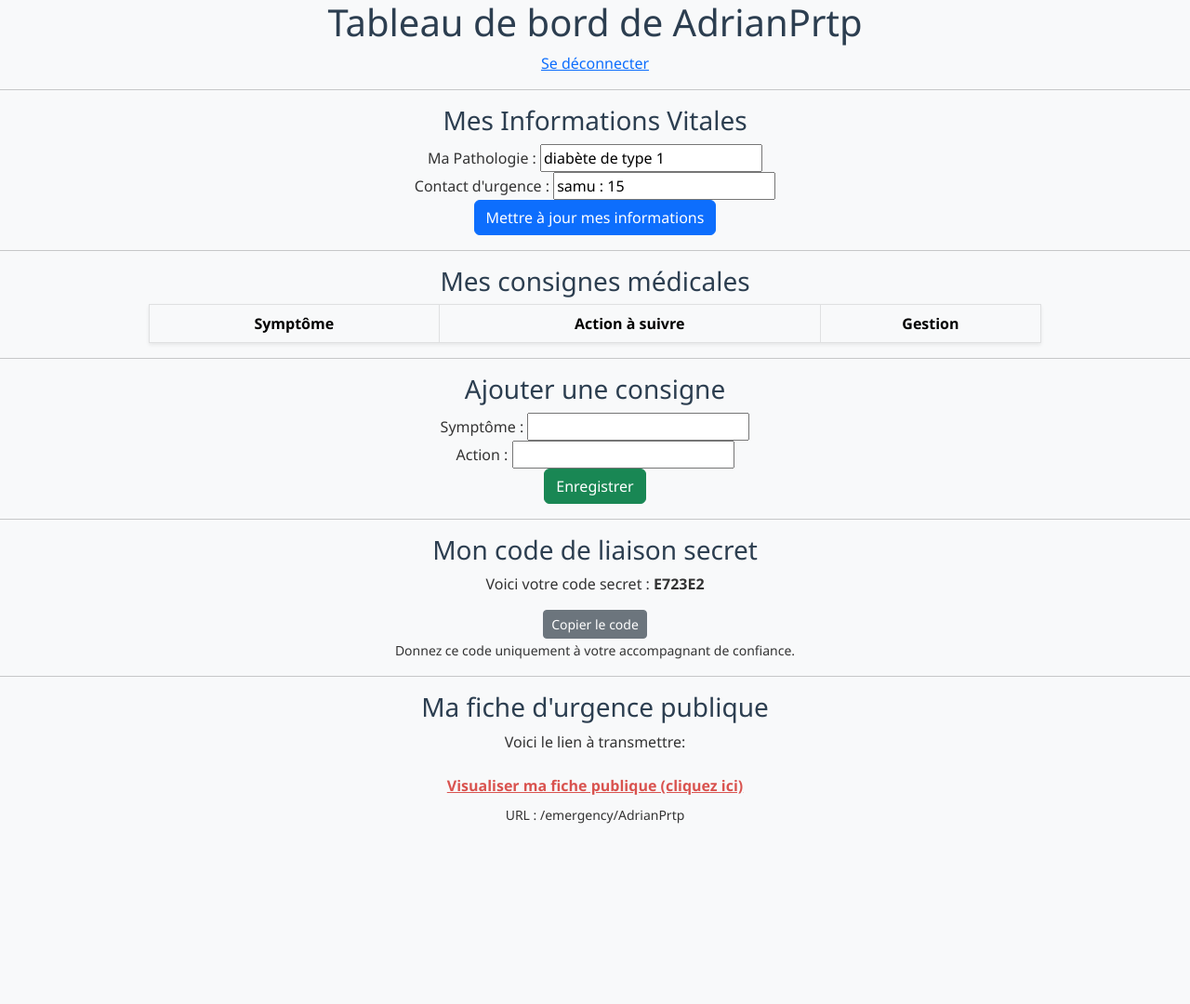
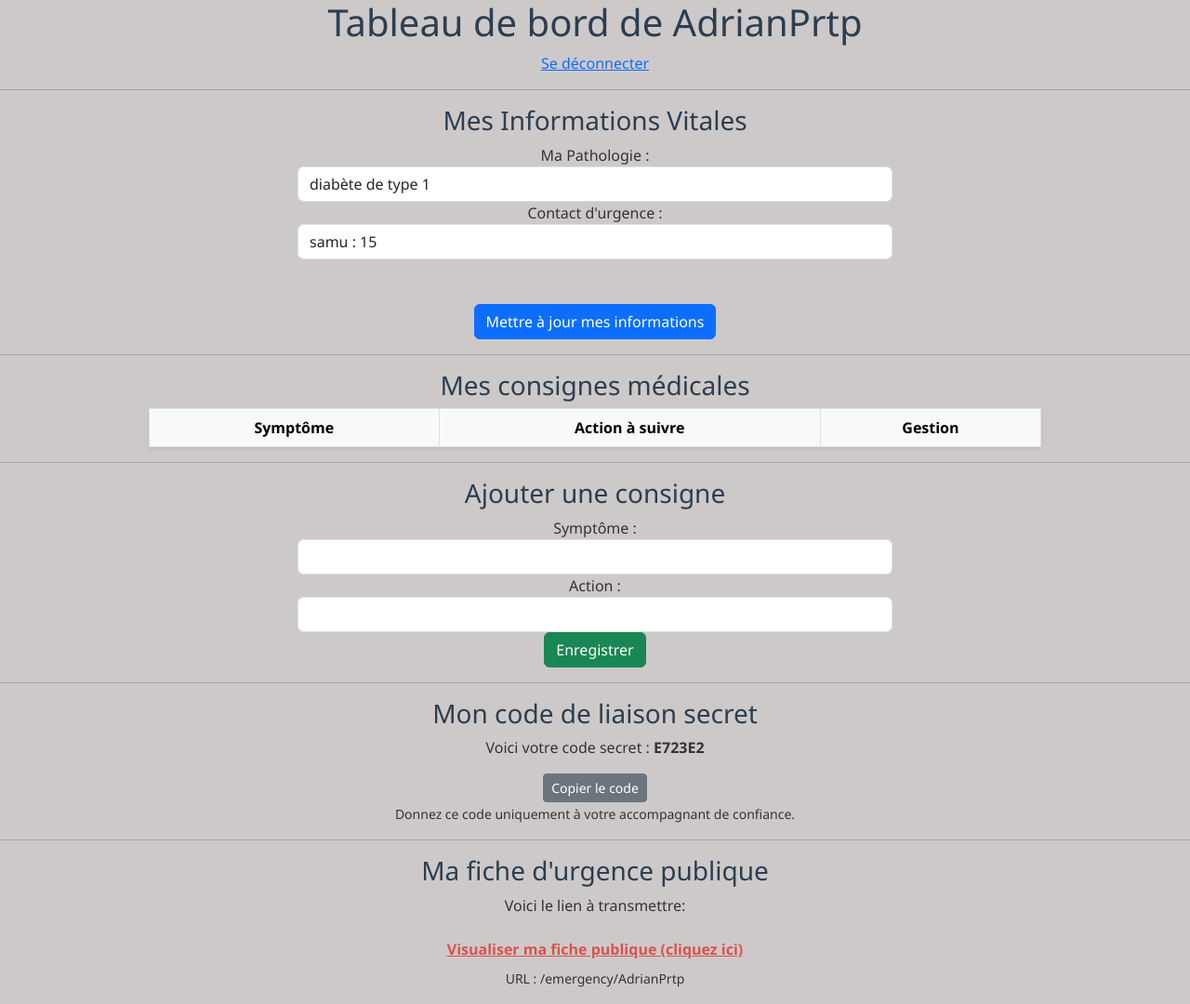
Before and after one commit to AdrianPrtp/PROTOPOPESCU-Adrian---Projet-Web, a Flask app: page /profile in a window 1280 px wide. Shown: the whole page at 93% size. Before the commit the page ends 886 px from the top, so only its background shows below. Run offline with Flask 3, Linux system fonts and the light colour scheme; a user stored in the database is signed in; data comes from the database, SQL or seed files in the repository; both versions use the stored data as it was after the commit; data that the repository does not hold is empty.

Commit message:
continuation

```diff
--- a/templates/emergency_view.html
+++ b/templates/emergency_view.html
@@ -8,7 +8,7 @@
     <style>
         body {
             font-family: 'Segoe UI', Roboto, Helvetica, Arial, sans-serif;
-            background-color: #f8f9fa;
+            background-color: #cec9c9;
             color: #333;
         }
         h1, h2, h3 { color: #2c3e50; }
--- a/templates/helper_dashboard.html
+++ b/templates/helper_dashboard.html
@@ -8,7 +8,7 @@
     <style>
         body {
             font-family: 'Segoe UI', Roboto, Helvetica, Arial, sans-serif;
-            background-color: #f8f9fa;
+            background-color: #cec9c9;
             color: #333;
         }
         h1, h2, h3 { color: #2c3e50; }
@@ -28,11 +28,11 @@
         <form action="/link-patient" method="POST">
             <p>
                 <label>Nom d'utilisateur du patient :</label><br>
-                <input type="text" name="patient_username" placeholder="Ex: tititoto123" required>
+                <input type="text" name="patient_username" class="form-control mx-auto w-50"placeholder="Ex: tititoto123" required>
             </p>
             <p>
                 <label>Code secret de liaison :</label><br>
-                <input type="text" name="secret_key" placeholder="Ex: A1B2C3" required>
+                <input type="text" name="secret_key" class="form-control mx-auto w-50" placeholder="Ex: A1B2C3" required>
             </p>
             <button type="submit" class="btn btn-primary">Lier ce patient à mon compte</button>
         </form>
--- a/templates/index.html
+++ b/templates/index.html
@@ -9,7 +9,7 @@
     <style>
         body {
             font-family: 'Segoe UI', Roboto, Helvetica, Arial, sans-serif;
-            background-color: #f8f9fa;
+            background-color: #cec9c9;
             color: #333;
         }
         h1, h2, h3 { color: #2c3e50; }
--- a/templates/login.html
+++ b/templates/login.html
@@ -8,7 +8,7 @@
     <style>
         body {
             font-family: 'Segoe UI', Roboto, Helvetica, Arial, sans-serif;
-            background-color: #f8f9fa;
+            background-color: #cec9c9;
             color: #333;
         }
         h1, h2, h3 { color: #2c3e50; }
@@ -21,11 +21,11 @@
     <form action="/do-login" method="POST">
         <p>
             <label>Nom d'utilisateur :</label><br>
-            <input type="text" name="username" required placeholder="Ex: tititoto123">
+            <input type="text" name="username"  placeholder="Ex: tititoto123" class="form-control mx-auto w-50" required>
         </p>
         <p>
             <label>Mot de passe :</label><br>
-            <input type="password" name="password" required>
+            <input type="password" name="password" class="form-control mx-auto w-50" required>
         </p>
         <button type="submit" class="btn btn-primary">Se connecter</button>
     </form>
--- a/templates/own_profile.html
+++ b/templates/own_profile.html
@@ -8,7 +8,7 @@
     <style>
         body {
             font-family: 'Segoe UI', Roboto, Helvetica, Arial, sans-serif;
-            background-color: #f8f9fa;
+            background-color: #cec9c9;
             color: #333;
         }
         h1, h2, h3 { color: #2c3e50; }
@@ -26,18 +26,19 @@
     <div>
         <h3>Mes Informations Vitales</h3>
         <form action="/update-profile" method="POST">
-             <input type="hidden" name="profile_id" value="{{ profile.id }}">
+             <input type="hidden" name="profile_id" class="form-control mx-auto w-50" value="{{ profile.id }}">
 
              <div>
                 <label>Ma Pathologie :</label>
-                <input type="text" name="condition_name" value="{{ profile.condition_name }}">
+                <input type="text" name="condition_name" class="form-control mx-auto w-50" value="{{ profile.condition_name }}">
             </div>
 
             <div>
                 <label>Contact d'urgence :</label>
-                <input type="text" name="emergency_contact" value="{{ profile.emergency_contact }}">
+                <input type="text" name="emergency_contact" class="form-control mx-auto w-50" value="{{ profile.emergency_contact }}">
             </div>
-
+            <br>
+            <br>
             <button type="submit" class="btn btn-primary">Mettre à jour mes informations</button>
         </form>
     </div>
@@ -73,16 +74,16 @@
     <div>
         <h3>Ajouter une consigne</h3>
         <form action="/add-instruction" method="POST">
-            <input type="hidden" name="profile_id" value="{{ profile.id }}">
+            <input type="hidden" name="profile_id" class="form-control mx-auto w-50"value="{{ profile.id }}">
 
             <div>
                 <label>Symptôme :</label>
-                <input type="text" name="symptom" required>
+                <input type="text" name="symptom" class="form-control mx-auto w-50" required>
             </div>
 
             <div>
                 <label>Action :</label>
-                <input type="text" name="action" required>
+                <input type="text" name="action" class="form-control mx-auto w-50" required>
             </div>
 
             <button type="submit" class="btn btn-success">Enregistrer</button>
```
Also changed, not shown: templates/new_user.html (+5 -5 lines), database.db.
